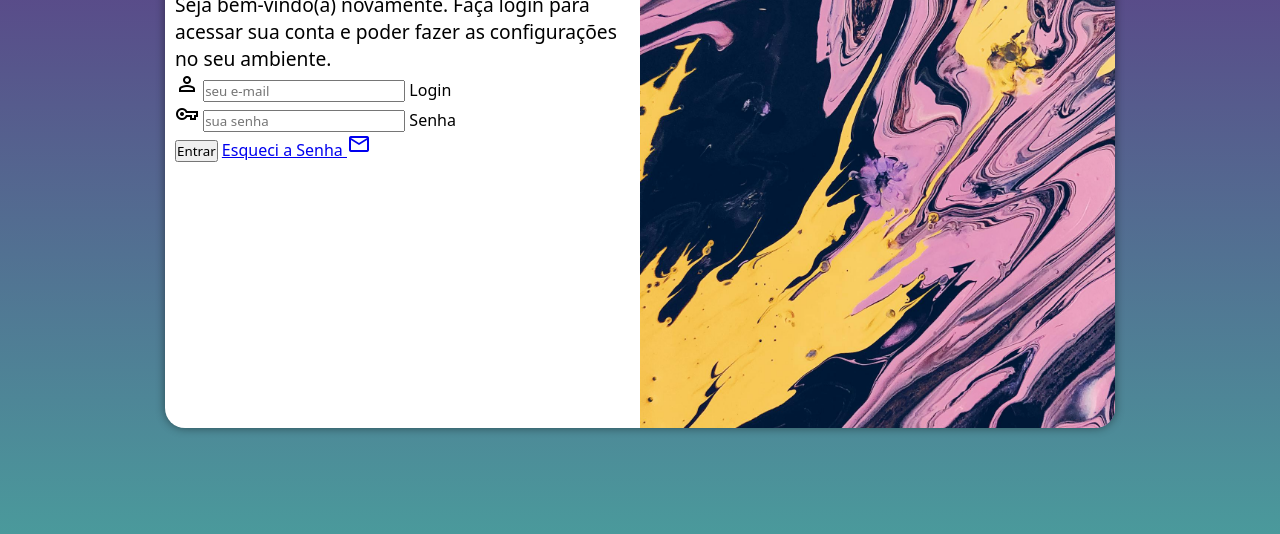
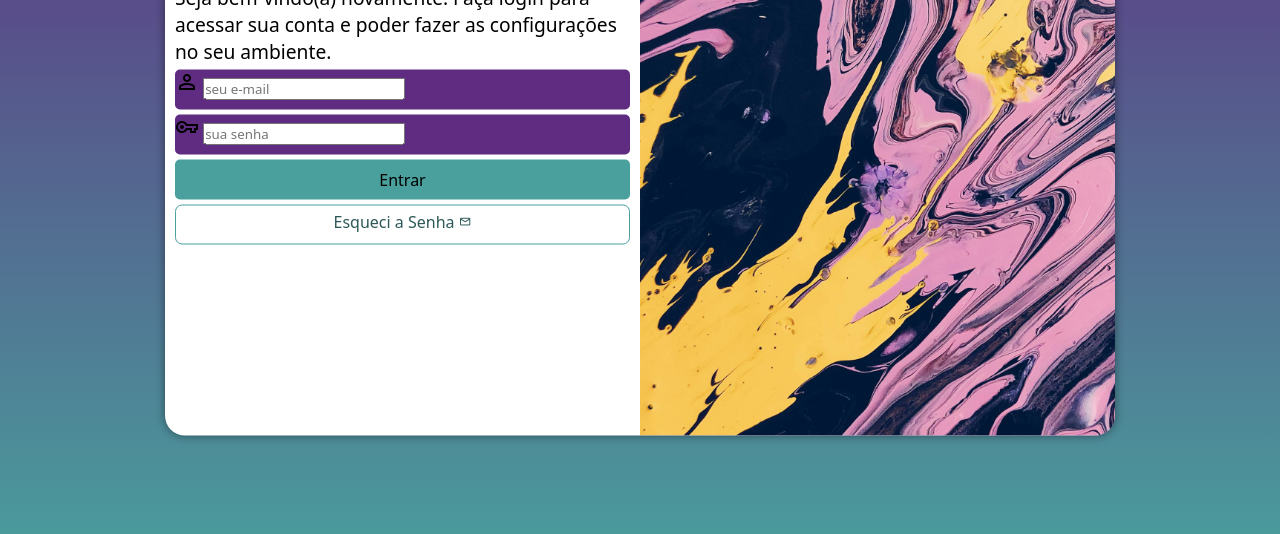
Before and after one commit to pmartins30/projeto-login, a plain HTML site: page index.html in a window 1280 px wide. Shown: the part 222-756 px from the top of the page. Drawn offline with nearby package versions, Linux system fonts and the light colour scheme.

Commit message:
projeto updated

```diff
--- a/estilos/style.css
+++ b/estilos/style.css
@@ -34,7 +34,7 @@ section#login {
 
     background-color: white;
     width: 250px;
-    height: 500px;
+    height: 515px;
     border-radius: 20px;
     box-shadow: 0px 0px 10px rgba(0, 0, 0, 0.452);
 
@@ -64,3 +64,54 @@ section#login {
     div#formulario > p {
         font-size: 0.8em;
     }
+
+    form > div.campo {
+        background-color: #5f2c82;
+        display: block;
+        width: 100%;
+        height: 40px;
+        border-radius: 5px;
+        margin: 5px 0px;
+    }
+
+    div.campo > label {
+        display: none;
+    }
+
+    form > input[type=submit] {
+        display: block;
+        font-size: 1em;
+        width: 100%;
+        height: 40px;
+        background-color: #49a09d;
+        border: none;
+        border-radius: 5px;
+        cursor: pointer;
+    }
+
+    form > input[type=submit]:hover {
+        background-color: #2c5857;
+    }
+
+    form > a.botao {
+        display: block;
+        text-align: center;
+        font-size: 1em;
+        width: 100%;
+        height: 40px;
+        padding-top: 5px;
+        margin-top: 5px;
+        background-color: white;
+        color: #2c5857;
+        border: 1px solid #49a09d;
+        border-radius: 7px;
+        text-decoration: none;
+    }
+
+    form > a.botao:hover {
+        background-color: #6ee2de;
+    }
+
+    form > a.botao > span {
+        font-size: 0.8em;
+    }
--- a/index.html
+++ b/index.html
@@ -18,7 +18,7 @@
                 <h1>Login</h1>
                 <p>Seja bem-vindo(a) novamente. Faça login para acessar sua conta e poder fazer as configurações no seu ambiente.</p>
                 <form action="login.php" method="post" autocomplete="on">
-                <div id="class">
+                <div class="campo">
                     <span class="material-symbols-outlined">person</span>
                     <input type="email" name="login" id="ilogin" placeholder="seu e-mail" autocomplete="email" required maxlength="30">
                     <label for="ilogin">Login</label>
@@ -29,7 +29,7 @@
                     <label for="isenha">Senha</label>
                 </div>
                 <input type="submit" value="Entrar">
-                <a href="esqueci.html">Esqueci a Senha <span class="material-symbols-outlined">mail</span></a>
+                <a href="esqueci.html" class="botao">Esqueci a Senha <span class="material-symbols-outlined">mail</span></a>
                 </form>
             </div>
         </section>
```
